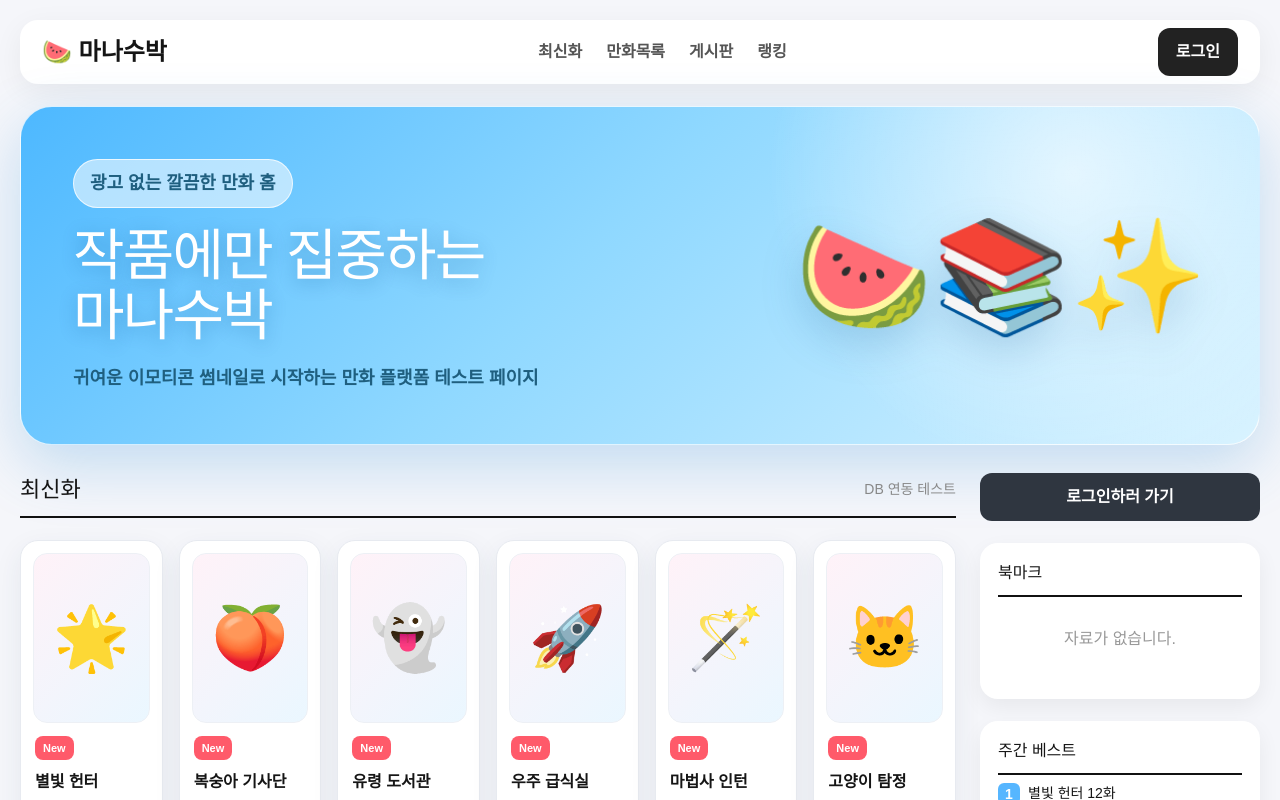
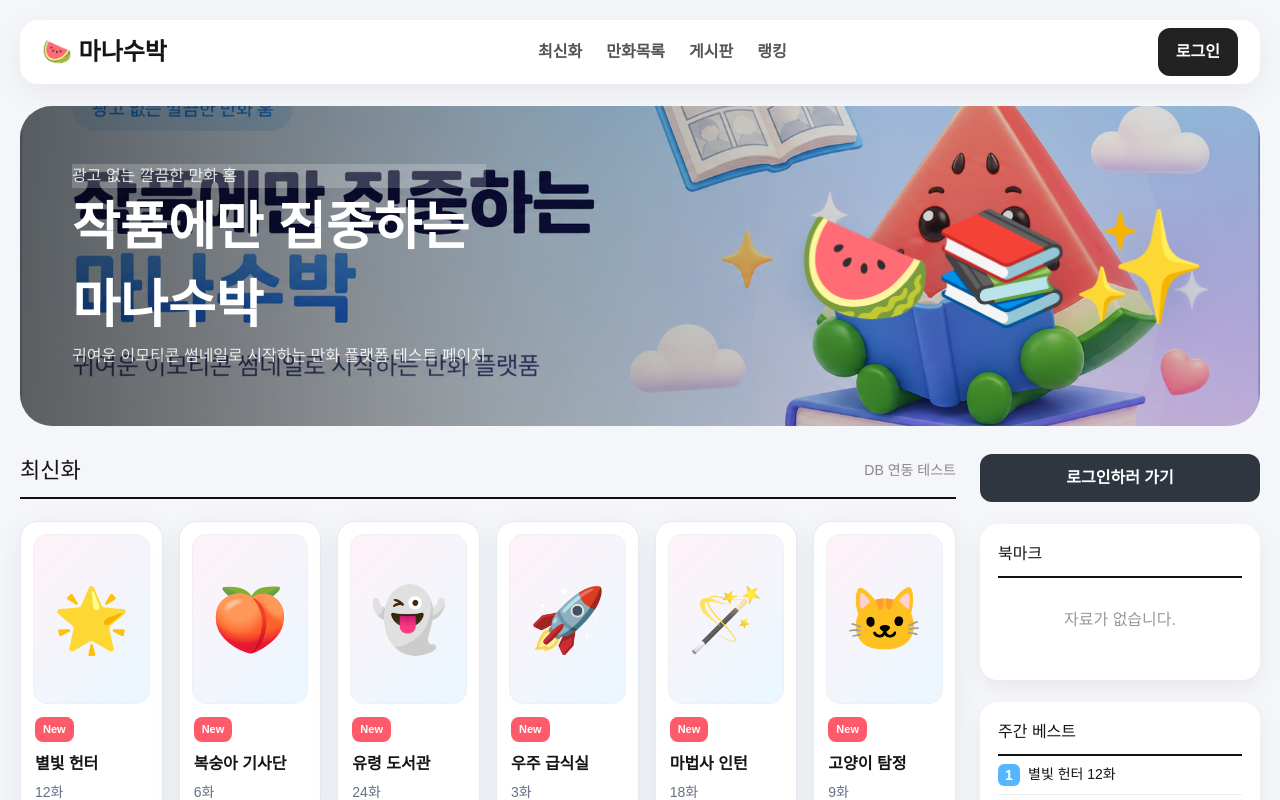
Before and after one commit to kokyungpil/subak, a Next.js app: page / in a window 1280 px wide. Shown: the top 800 px of the page. Built offline with nearby package versions, Linux system fonts and the light colour scheme; no server answers; the database is empty.

Commit message:
Update globals.css

```diff
--- a/app/globals.css
+++ b/app/globals.css
@@ -59,45 +59,60 @@ a {
 }
 
 .hero {
-  min-height: 300px;
-  background:
-    radial-gradient(circle at 85% 20%, rgba(255, 255, 255, 0.65), transparent 28%),
-    linear-gradient(135deg, #4db8ff 0%, #8fd8ff 45%, #d9f3ff 100%);
-  color: #08324a;
+  position: relative;
+  min-height: 320px;
   border-radius: 32px;
+  overflow: hidden;
+  display: flex;
+  align-items: center;
+  justify-content: space-between;
   padding: 52px;
-  display: flex;
-  justify-content: space-between;
-  align-items: center;
   margin-bottom: 28px;
-  box-shadow: 0 20px 60px rgba(60, 150, 220, 0.28);
-  border: 1px solid rgba(255, 255, 255, 0.75);
+}
+
+/* 🔥 배경 이미지 */
+.hero::before {
+  content: "";
+  position: absolute;
+  inset: 0;
+  background: url("/og.png") center/cover no-repeat;
+  filter: brightness(0.85);
+  z-index: 0;
+}
+
+/* 🔥 어둡게 깔아서 글자 잘 보이게 */
+.hero::after {
+  content: "";
+  position: absolute;
+  inset: 0;
+  background: linear-gradient(
+    90deg,
+    rgba(0, 0, 0, 0.55) 0%,
+    rgba(0, 0, 0, 0.2) 40%,
+    rgba(0, 0, 0, 0) 70%
+  );
+  z-index: 1;
+}
+
+/* 내용 위로 올리기 */
+.hero > * {
+  position: relative;
+  z-index: 2;
+}
+
+.hero h1 {
+  color: white;
+  font-size: 52px;
+  font-weight: 900;
+}
+
+.hero p {
+  color: rgba(255, 255, 255, 0.85);
 }
 
 .badge {
-  display: inline-block;
-  background: rgba(255, 255, 255, 0.55);
-  color: #0b5f8f;
-  padding: 10px 16px;
-  border-radius: 999px;
-  font-size: 14px;
-  font-weight: 900;
-  border: 1px solid rgba(255, 255, 255, 0.75);
-}
-
-.hero h1 {
-  font-size: 56px;
-  line-height: 1.08;
-  margin: 18px 0;
-  color: #ffffff;
-  text-shadow: 0 4px 18px rgba(0, 80, 140, 0.32);
-  letter-spacing: -1.8px;
-}
-
-.hero p {
-  color: #1f5f7f;
-  font-size: 18px;
-  font-weight: 700;
+  background: rgba(255, 255, 255, 0.2);
+  color: white;
 }
 
 .hero-emoji {
```
